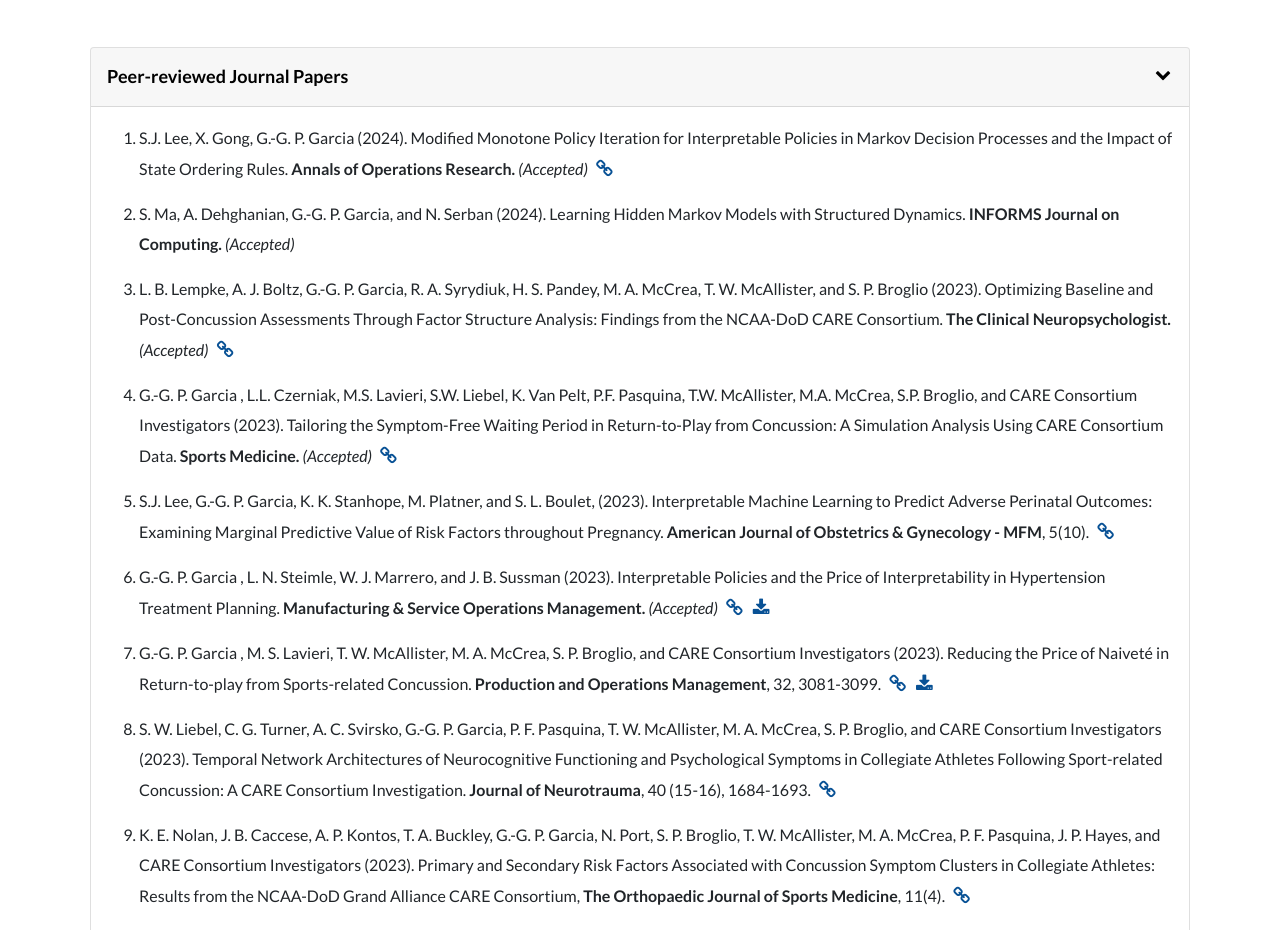
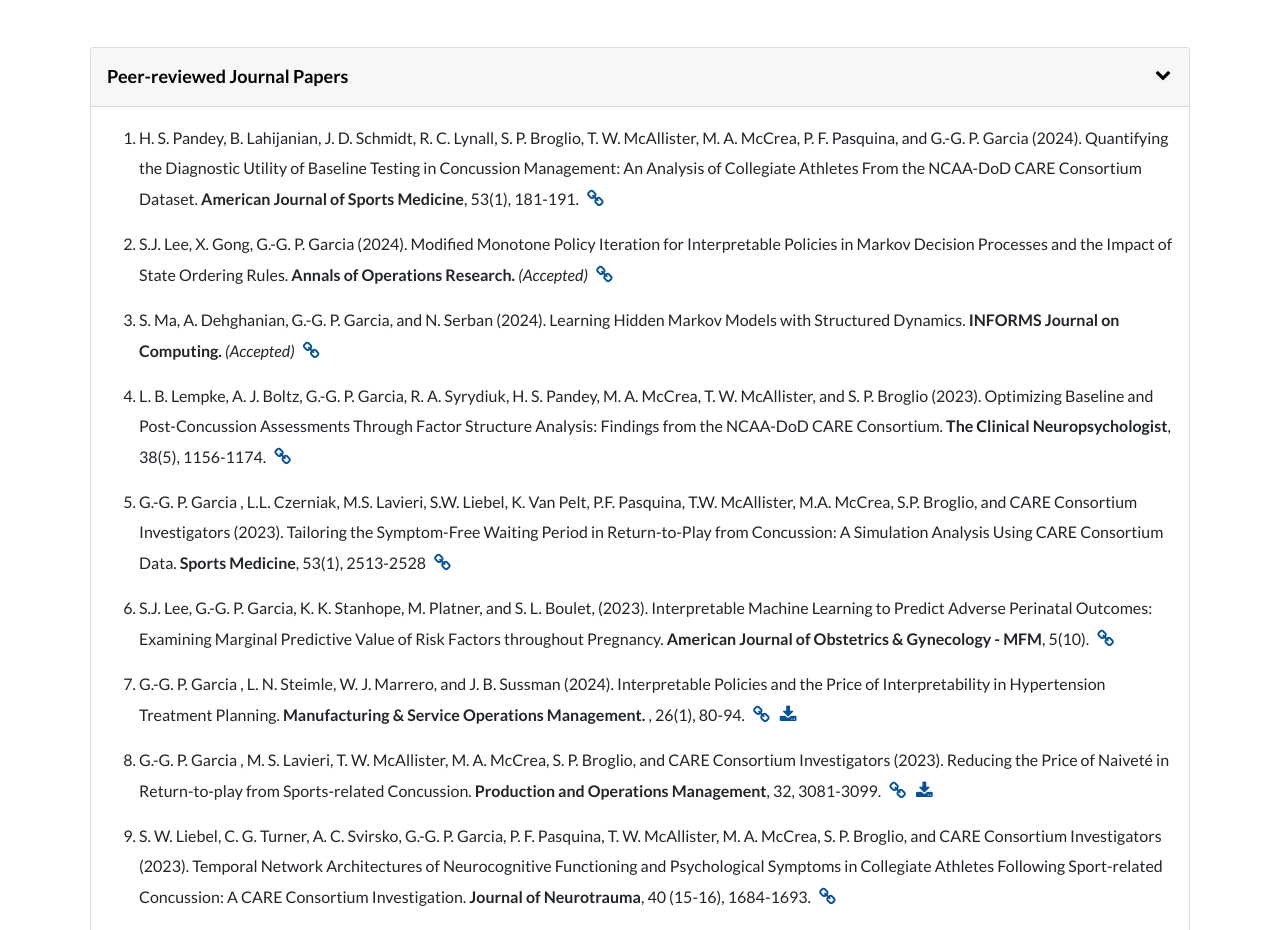
Before and after one commit to giangabrielgarcia/giangabrielgarcia.github.io, a React (Create React App) app in the folder giangabrielgarcia/: page /research in a window 1280 px wide. Shown: the part 2520-3450 px from the top of the page. Built offline with nearby package versions, Linux system fonts and the light colour scheme; some icons are missing.

Commit message:
Update papers, research group, cv

```diff
--- a/giangabrielgarcia/src/components/Research.js
+++ b/giangabrielgarcia/src/components/Research.js
@@ -12,16 +12,19 @@
 const submittedPapers = [
   {text: 'C.-Y. Liao, E. Keyvanshokooh, F. J. Pasquel, and G.-G. P. Garcia (2024). Augmenting Individualized Treatment Planning via Data-driven Clinical Role Model Selection. ', status: '(Submitted)'}, //, link: 'https://optimization-online.org/?p=23949'},
 
+  {text: 'G.-G. P. Garcia and J. C. Martinez Mori (2024). Who\' the GOAT? Sports Rankings and Data-Driven Random Walks on the Symmetric Group. ', status: '(Submitted)'},
+
   {text: 'C. X. Bugg, Y. Yang, G.-G. P. Garcia, and K. R. Siegel (2024). Implementing Federal Food Service Guidelines in Federal and Private Worksite Cafeterias in the United States Improves Human and Planetary Health. ', status: '(Submitted)'},
 
-  {text: 'A. K. McNealey, M. E. Meredith, G.-G. P. Garcia, S. L. Boulet, K. K. Stanhope, M. H. Platner, and L. N. Steimle (2024). Recommendations for Vaginal Birth after Cesarean Using Historic and Race-Blind Risk Calculators. ', status: '(Submitted)'},
+  {text: 'Y. Xie, G.-G. P. Garcia, E. Song, and N. Serban (2024). Evaluating Access to Pediatric Psychosocial Services: A Discrete Event Simulation Approach under Uncertainty. ', status: '(Submitted)'},
 
-  {text: 'C.-Y. Liao, G.-G. P. Garcia, K. Paynabar, Z. Dong, Y. Xie, and M. S. Jalali (2024). Tides Need STEMMED: A Locally Operating Spatio-Temporal Mutually Exciting Point Process with Dynamic Network for Improving Opioid Overdose Death Prediction. ', status: '(Under review)', link: 'https://arxiv.org/abs/2211.07570'},
+  // {text: 'A. K. McNealey, M. E. Meredith, G.-G. P. Garcia, S. L. Boulet, K. K. Stanhope, M. H. Platner, and L. N. Steimle (2024). Recommendations for Vaginal Birth after Cesarean Using Historic and Race-Blind Risk Calculators. ', status: '(Submitted)'},
+
+  {text: 'C.-Y. Liao, G.-G. P. Garcia, K. Paynabar, Z. Dong, Y. Xie, and M. S. Jalali (2024). Tides Need STEMMED: A Locally Operating Spatio-Temporal Mutually Exciting Point Process with Dynamic Network for Improving Opioid Overdose Death Prediction. ', status: '(Under revision)', link: 'https://arxiv.org/abs/2211.07570'},
 
 
-  {text: 'Y. Yang, C.-Y. Liao, E. Keyvanshokooh, H. Shao, M. B. Weber, F. Pasquel, and G.-G. P. Garcia (2024). A Responsible Framework for Assessing, Selecting, and Explaining Machine Learning Models in Cardiovascular Disease Outcomes Among People with Type 2 Diabetes. ', status: '(Under review)'},
+  {text: 'Y. Yang, C.-Y. Liao, E. Keyvanshokooh, H. Shao, M. B. Weber, F. Pasquel, and G.-G. P. Garcia (2024). A Responsible Framework for Assessing, Selecting, and Explaining Machine Learning Models in Cardiovascular Disease Outcomes Among People with Type 2 Diabetes. ', status: '(Under revision)'},
 
-  {text: 'H. S. Pandey, B. Lahijanian, J. D. Schmidt, R. C. Lynall, S. P. Broglio, T. W. McAllister, M. A. McCrea, P. F. Pasquina, and G.-G. P. Garcia (2024). Quantifying the Diagnostic Utility of Baseline Testing: An Analysis of the NCAA-DoD CARE Consortium Dataset. ', status: '(Submitted).'},
 
   {text: 'G.-G. P. Garcia, N. Ghaffarzadegan, and M. S. Jalali (2024). Rethinking Optimal Screening Selection Rates for Post-traumatic Stress Disorder: The Impact of Social Stigma. ', status: '(Submitted)', link: 'https://papers.ssrn.com/sol3/papers.cfm?abstract_id=4711318'},
 
@@ -29,18 +32,20 @@
 ]
 
 const peerReviewedPapers = [
-  { text: 'S.J. Lee, X. Gong, G.-G. P. Garcia (2024). Modified Monotone Policy Iteration for Interpretable Policies in Markov Decision Processes and the Impact of State Ordering Rules. ', journal: 'Annals of Operations Research. ', status: '(Accepted)', link:'https://rdcu.be/dOSk2'}, //'https://optimization-online.org/?p=23723'},
+  {id: 27, text: 'H. S. Pandey, B. Lahijanian, J. D. Schmidt, R. C. Lynall, S. P. Broglio, T. W. McAllister, M. A. McCrea, P. F. Pasquina, and G.-G. P. Garcia (2024). Quantifying the Diagnostic Utility of Baseline Testing in Concussion Management: An Analysis of Collegiate Athletes From the NCAA-DoD CARE Consortium Dataset. ', journal: 'American Journal of Sports Medicine', issue: ', 53(1), 181-191.', link: 'https://doi.org/10.1177/03635465241296868'},
 
-  { text: 'S. Ma, A. Dehghanian, G.-G. P. Garcia, and N. Serban (2024). Learning Hidden Markov Models with Structured Dynamics. ', journal: 'INFORMS Journal on Computing. ', status: '(Accepted)'},
+  {id: 26, text: 'S.J. Lee, X. Gong, G.-G. P. Garcia (2024). Modified Monotone Policy Iteration for Interpretable Policies in Markov Decision Processes and the Impact of State Ordering Rules. ', journal: 'Annals of Operations Research. ', status: '(Accepted)', link:'https://rdcu.be/dOSk2'}, //'https://optimization-online.org/?p=23723'},
 
-  {text: 'L. B. Lempke, A. J. Boltz, G.-G. P. Garcia, R. A. Syrydiuk, H. S. Pandey, M. A. McCrea, T. W. McAllister, and S. P. Broglio (2023). Optimizing Baseline and Post-Concussion Assessments Through Factor Structure Analysis: Findings from the NCAA-DoD CARE Consortium. ', journal: 'The Clinical Neuropsychologist. ', status: '(Accepted)', link: 'https://doi.org/10.1080/13854046.2023.2271614'},
+  {id: 25, text: 'S. Ma, A. Dehghanian, G.-G. P. Garcia, and N. Serban (2024). Learning Hidden Markov Models with Structured Dynamics. ', journal: 'INFORMS Journal on Computing. ', status: '(Accepted)', link: 'https://doi.org/10.1287/ijoc.2022.0342'},
 
-  {id: 23, text: `G.-G. P. Garcia , L.L. Czerniak, M.S. Lavieri, S.W. Liebel, K. Van Pelt, P.F. Pasquina, T.W. McAllister, M.A. McCrea, S.P. Broglio, and CARE Consortium Investigators (2023). Tailoring the Symptom-Free Waiting Period in Return-to-Play from Concussion: A Simulation Analysis Using CARE Consortium Data. `, journal: "Sports Medicine. ", status: "(Accepted)", link: 'https://doi.org/10.1007/s40279-023-01901-5' },
+  {id: 24, text: 'L. B. Lempke, A. J. Boltz, G.-G. P. Garcia, R. A. Syrydiuk, H. S. Pandey, M. A. McCrea, T. W. McAllister, and S. P. Broglio (2023). Optimizing Baseline and Post-Concussion Assessments Through Factor Structure Analysis: Findings from the NCAA-DoD CARE Consortium. ', journal: 'The Clinical Neuropsychologist', issue: ', 38(5), 1156-1174.', link: 'https://doi.org/10.1080/13854046.2023.2271614'},
+
+  {id: 23, text: `G.-G. P. Garcia , L.L. Czerniak, M.S. Lavieri, S.W. Liebel, K. Van Pelt, P.F. Pasquina, T.W. McAllister, M.A. McCrea, S.P. Broglio, and CARE Consortium Investigators (2023). Tailoring the Symptom-Free Waiting Period in Return-to-Play from Concussion: A Simulation Analysis Using CARE Consortium Data. `, journal: "Sports Medicine", issue: ', 53(1), 2513-2528', link: 'https://doi.org/10.1007/s40279-023-01901-5' },
 
   {id: 22, text: `S.J. Lee, G.-G. P. Garcia, K. K. Stanhope, M. Platner, and S. L. Boulet, (2023). Interpretable Machine Learning to Predict Adverse Perinatal Outcomes: Examining Marginal Predictive Value of Risk Factors throughout Pregnancy. `, journal: 'American Journal of Obstetrics & Gynecology - MFM', issue: ", 5(10).", link: 'https://doi.org/10.1016/j.ajogmf.2023.101096' },
 
 
-  { id: 21, text: `G.-G. P. Garcia , L. N. Steimle, W. J. Marrero, and J. B. Sussman (2023). Interpretable Policies and the Price of Interpretability in Hypertension Treatment Planning. `, journal: "Manufacturing & Service Operations Management. ", status: "(Accepted)", link: "https://doi.org/10.1287/msom.2021.0373", download: manuscript5 },
+  { id: 21, text: `G.-G. P. Garcia , L. N. Steimle, W. J. Marrero, and J. B. Sussman (2024). Interpretable Policies and the Price of Interpretability in Hypertension Treatment Planning. `, journal: "Manufacturing & Service Operations Management. ", issue: ", 26(1), 80-94.", link: "https://doi.org/10.1287/msom.2021.0373", download: manuscript5 },
 
   { id: 20, text: `G.-G. P. Garcia , M. S. Lavieri, T. W. McAllister, M. A. McCrea, S. P. Broglio, and CARE Consortium Investigators (2023). Reducing the Price of Naiveté in Return-to-play from Sports-related Concussion. `, journal: "Production and Operations Management", issue: ", 32, 3081-3099. ",
   link: 'https://doi.org/10.1111/poms.14024', download: ms_PoN },
--- a/giangabrielgarcia/src/components/ResearchGroup.js
+++ b/giangabrielgarcia/src/components/ResearchGroup.js
@@ -19,19 +19,20 @@
 import bugg from '../assets/images/bugg-headshot.jpeg';
 import grodzinsky from '../assets/images/grodzinsky-headshot.jpg';
 import yixuan from '../assets/images/yixuan-headshot.jpg';
+import panus from '../assets/images/panus-headshot.jpg';
 
 
 const phdStudents = [
     {
         name: 'Sun Ju Lee', degree: 'PhD in Operations Research (Expected 2025)',
         bio: 'I am a PhD student in Operations Research at the H. Milton Stewart School of Industrial and Systems Engineering. I received my BE and BA in Engineering Sciences with a concentration in Mechanical Engineering from Dartmouth College. My research interests lie broadly in problems motivated by health modeling and health policy applications. I am especially interested in equitable solutions to medical decision-making problems and interpretable machine learning algorithms in healthcare. Currently, I am working on personalized optimal prenatal care scheduling.',
-        awards: ['Finalist, Society for Medical Decision-Making Lee B. Lusted Prize for QMTD (2022)'], personalSite: "https://sjulee.github.io/", photo: lee
+        awards: ['ISyE George Family Fellowship (2024)','Finalist, Society for Medical Decision-Making Lee B. Lusted Prize for QMTD (2022)'], personalSite: "https://sjulee.github.io/", photo: lee
     },
 
     {
         name: 'Che-Yi Liao', degree: 'PhD in Machine Learning (Expected 2026)', coadvisor: 'Kamran Paynabar',
         bio: `I am PhD student in ISyE at Georgia Tech, holding my Masters' degree in Industrial and Operations Engineering from the University of Michigan and Bachelors in Shipping and Transportation Management from the National Taiwan Ocean University. My primary research interests lie in Healthcare Analytics and Healthcare OR where I apply Predictive Modeling, Spatial-Temporal Modeling, and Simulation to guide medical decision making. I am currently collaborating with Massachusetts General Hospital on predicting and addressing the ongoing opioid crisis.`,
-        awards: ['Thos and Clair Muller Research Fellowship in Health Analytics and Health Systems (2023)', 'Finalist, Society for Medical Decision-Making Lee B. Lusted Prize for QMTD (2023)','First Prize, Society for Medical Decision-Making Lee B. Lusted Prize for QMTD (2022)', 'ISyE George Family Fellowship (2022, 2023)'], photo: liao, personalSite: 'https://sites.gatech.edu/che-yi-liao/'
+        awards: ['INFORMS Bonder Scholarship (2024)', 'Thos and Clair Muller Research Fellowship in Health Analytics and Health Systems (2023)', 'Finalist, Society for Medical Decision-Making Lee B. Lusted Prize for QMTD (2023)','First Prize, Society for Medical Decision-Making Lee B. Lusted Prize for QMTD (2022)', 'ISyE George Family Fellowship (2022-2024)'], photo: liao, personalSite: 'https://sites.gatech.edu/che-yi-liao/'
 
     },
 
@@ -40,14 +41,14 @@
     //     bio: 'I am a PhD student in Industrial Engineering, holding a MS in Operations Research from Columbia University and a BS in Industrial Engineering from Georgia Tech. My research interests are resource allocation problems and fairness in decision making models along with their applications to healthcare. Currently, I am analyzing VA wait time data to identify trends in wait times by type of consultation and location.', photo: custodio
     // },
 
-    {
-        name: 'Amaya McNealey', degree: 'PhD in Industrial Engineering (Expected 2027)', coadvisor: 'Lauren Steimle',
-        bio: 'I am a PhD student in Industrial Engineering at the H. Milton Stewart School of Industrial and Systems Engineering. I received my B.S. in Industrial and Systems Engineering from North Carolina A&T State University. My research interests are primarily related to health policy applications along with social determinants of health. I am especially interested in equity and fairness in Machine Learning algorithms along with methods to ensure interpretability.', photo: mcnealey, linkedin: "https://www.linkedin.com/in/amaya-mcnealey-a90247170/",
-        awards: ['ISyE George Family Fellowship (2023)']
-    },
+    // {
+    //     name: 'Amaya McNealey', degree: 'PhD in Industrial Engineering (Expected 2027)', coadvisor: 'Lauren Steimle',
+    //     bio: 'I am a PhD student in Industrial Engineering at the H. Milton Stewart School of Industrial and Systems Engineering. I received my B.S. in Industrial and Systems Engineering from North Carolina A&T State University. My research interests are primarily related to health policy applications along with social determinants of health. I am especially interested in equity and fairness in Machine Learning algorithms along with methods to ensure interpretability.', photo: mcnealey, linkedin: "https://www.linkedin.com/in/amaya-mcnealey-a90247170/",
+    //     awards: ['ISyE George Family Fellowship (2023)']
+    // },
 
     {
-        name: 'Himadri Pandey', degree: 'PhD in Industrial Engineering (Expected 2027)', photo: pandey, bio: 'I am a PhD student in Industrial Engineering at the H. Milton Stewart School of Industrial and Systems Engineering. I received my BS in Computer Science, with a minor in Mathematics and Physics, from the University of Cincinnati. My research interests include the application of Machine Learning to healthcare optimization problems. My current project involves concussion diagnosis under time constraints.', linkedin: "https://www.linkedin.com/in/himadri-s-pandey/"
+        name: 'Himadri Pandey', degree: 'PhD in Industrial Engineering (Expected 2027)', photo: pandey, bio: 'I am a PhD student in Industrial Engineering at the H. Milton Stewart School of Industrial and Systems Engineering. I received my BS in Computer Science, with a minor in Mathematics and Physics, from the University of Cincinnati. My research interests include the application of Machine Learning to healthcare optimization problems. My current project involves concussion diagnosis under time constraints.', linkedin: "https://www.linkedin.com/in/himadri-s-pandey/", awards: ['First Prize, INFORMS Minority Issues Forum Poster Competition (2024)', 'Georgia HIMSS David Cowan Scholarship (2024)', 'ISyE George Family Fellowships (2024)', 'ISyE Philip J. and Delores A. Scott Graduate Student Health and Wellness Award (2024)']
     }
 
 
@@ -59,9 +60,35 @@
 ]
 
 const undergradMS = [
+    {name: 'Panus ', degree: 'MS in Operations Research (Expected 2025)', bio: 'I am a Masters Student in Operations Research at H. Milton Stewart School of Industrial and Systems Engineering. I received my Bachelor in Engineering major in Information and Communication Engineering from Chulalongkorn University (Bangkok, Thailand) in 2024. My research interest lies in applying OR methodology, including stochastic modeling, simulation, and machine learning, into healthcare systems. I am now working on a personalized type II diabetes screening scheme.', photo: panus, linkedin: 'http://linkedin.com/in/panus-sawetpiyakul-7a6916129'},
+
+
 
     {
         name: 'Yixuan Long', degree: 'MS in Operations Research (Expected 2024)', bio: 'I am a Masters student in Operations Research at ISyE and expect to graduate in December 2024. I received my BS in IE, with minors in Computer Science and Economics, from the University of Pittsburgh and BEng in IE from Sichuan University. My research interests involve medical decision-making problems at the intersection between operations research and healthcare. Currently, I am investigating chronic disease resource allocation problems for type 2 diabetes based on related screening and intervention models.', photo: yixuan, linkedin: 'https://www.linkedin.com/in/yixuan-long-570977204'
+    },
+
+
+    {
+        name: 'Yang Yang', degree: 'BS in Industrial & Systems Engineering, BS in Mathematics (Expected 2025)', bio: 'I am a BS student at the H. Milton Stewart School of Industrial and Systems Engineering and School of Mathematics. My research interests focus on mathematical modeling, data analytics/visualizations, and optimal policies development for better healthcare solutions. I am currently working on analyzing diabetes screening data and assessing the extent to which there are disparities.', linkedin: "http://www.linkedin.com/in/yangyangvivian", photo: vivian
+    },
+
+
+]
+
+const alumni = [
+  {
+        name: 'Amaya McNealey', degree: 'PhD in Industrial Engineering (Expected 2027)', coadvisor: 'Lauren Steimle',
+        bio: 'I am a PhD student in Industrial Engineering at the H. Milton Stewart School of Industrial and Systems Engineering. I received my B.S. in Industrial and Systems Engineering from North Carolina A&T State University. My research interests are primarily related to health policy applications along with social determinants of health. I am especially interested in equity and fairness in Machine Learning algorithms along with methods to ensure interpretability.', photo: mcnealey, linkedin: "https://www.linkedin.com/in/amaya-mcnealey-a90247170/",
+        awards: ['Honorable Mention, INFORMS Minority Issues Forum Poster Competition (2024)','First Prize in Data Science, Physiology, and Health at the ERN Conference in STEM (2024)','ISyE George Family Fellowship (2023-2024)']
+    },
+
+    {
+        name: 'Vaishnavi Duvvuri', degree: 'BS in Industrial & Systems Engineering (Expected 2024)', bio: `I am a BS student at the H. Milton Stewart School of Industrial and Systems Engineering. My research interests involve health policy and using data analytics to further healthcare solutions. Currently, I’m working on using data analysis to analyze delays in the surveillance of opioid-related overdose deaths.`, linkedin: "https://www.linkedin.com/in/vaishnavi-d-73481a199/", photo: duvvuri
+    },
+
+    {
+        name: 'Lisa Tripathy', degree: 'BS in Industrial & Systems Engineering (Expected 2023)', bio: 'I am a BS student in Industrial & Systems Engineering, expecting to graduate in December 2023. My research interests involve using data analytics, statistics, and modeling towards solving problems related to healthcare operations, medical decision making, and health policy. Currently, I am working on using data analytics to quantify and measure equity in baseline testing for sports-related concussions.', linkedin: "https://www.linkedin.com/in/lisa-tripathy-a42393178/", photo: tripathy
     },
 
     {
@@ -73,20 +100,6 @@
         name: 'Xingyu Gong', degree: 'BS in Industrial & Systems Engineering (Expected 2024)', bio: `I am a BS student at the H. Milton Stewart School of Industrial and Systems Engineering concentrating in Economic and Financial system. My research interests relate to making rational and optimal policies with interpretatable decision process within the healthcare system. I’m currently working on work on developing efficient methods for interpretable treatment planning with Markov Decision Processes.`, photo: gong, linkedin: "https://www.linkedin.com/in/xingyu-gong"
     },
 
-    {
-        name: 'Yang Yang', degree: 'BS in Industrial & Systems Engineering, BS in Mathematics (Expected 2025)', bio: 'I am a BS student at the H. Milton Stewart School of Industrial and Systems Engineering and School of Mathematics. My research interests focus on mathematical modeling, data analytics/visualizations, and optimal policies development for better healthcare solutions. I am currently working on analyzing diabetes screening data and assessing the extent to which there are disparities.', linkedin: "http://www.linkedin.com/in/yangyangvivian", photo: vivian
-    },
-
-    {
-        name: 'Vaishnavi Duvvuri', degree: 'BS in Industrial & Systems Engineering (Expected 2024)', bio: `I am a BS student at the H. Milton Stewart School of Industrial and Systems Engineering. My research interests involve health policy and using data analytics to further healthcare solutions. Currently, I’m working on using data analysis to analyze delays in the surveillance of opioid-related overdose deaths.`, linkedin: "https://www.linkedin.com/in/vaishnavi-d-73481a199/", photo: duvvuri
-    },
-
-    {
-        name: 'Lisa Tripathy', degree: 'BS in Industrial & Systems Engineering (Expected 2023)', bio: 'I am a BS student in Industrial & Systems Engineering, expecting to graduate in December 2023. My research interests involve using data analytics, statistics, and modeling towards solving problems related to healthcare operations, medical decision making, and health policy. Currently, I am working on using data analytics to quantify and measure equity in baseline testing for sports-related concussions.', linkedin: "https://www.linkedin.com/in/lisa-tripathy-a42393178/", photo: tripathy
-    }
-]
-
-const alumni = [
     {
         name: 'Caleb Bugg', degree: 'Thuesen Postdoctoral Fellow', photo: bugg, bio: 'I am a Postdoctoral Fellow in The H. Milton Stewart School of Industrial and Systems Engineering at The Georgia Institute of Technology. I received my BS in mathematics from Morehouse College and my MS and PhD in Operations Research from the University of California, Berkeley. My research seek to discover and implement quantitative methods which have a social-, civic-, and/or government-based applicatons. Utilizing the math and statistical models native to Operations Research and Management, I synthesize topics that provide an analytical basis for our society to invest in long-term, social good projects.', personalSite: 'https://www.calebxb.com/', currentposition: 'Operations Analyst at Reaching Our Sisters Everywhere, Inc.'
     },
```
Also changed, not shown: giangabrielgarcia/src/assets/images/panus-headshot.jpg (added), 1 other file (tests, documents, lock files or other folders).
